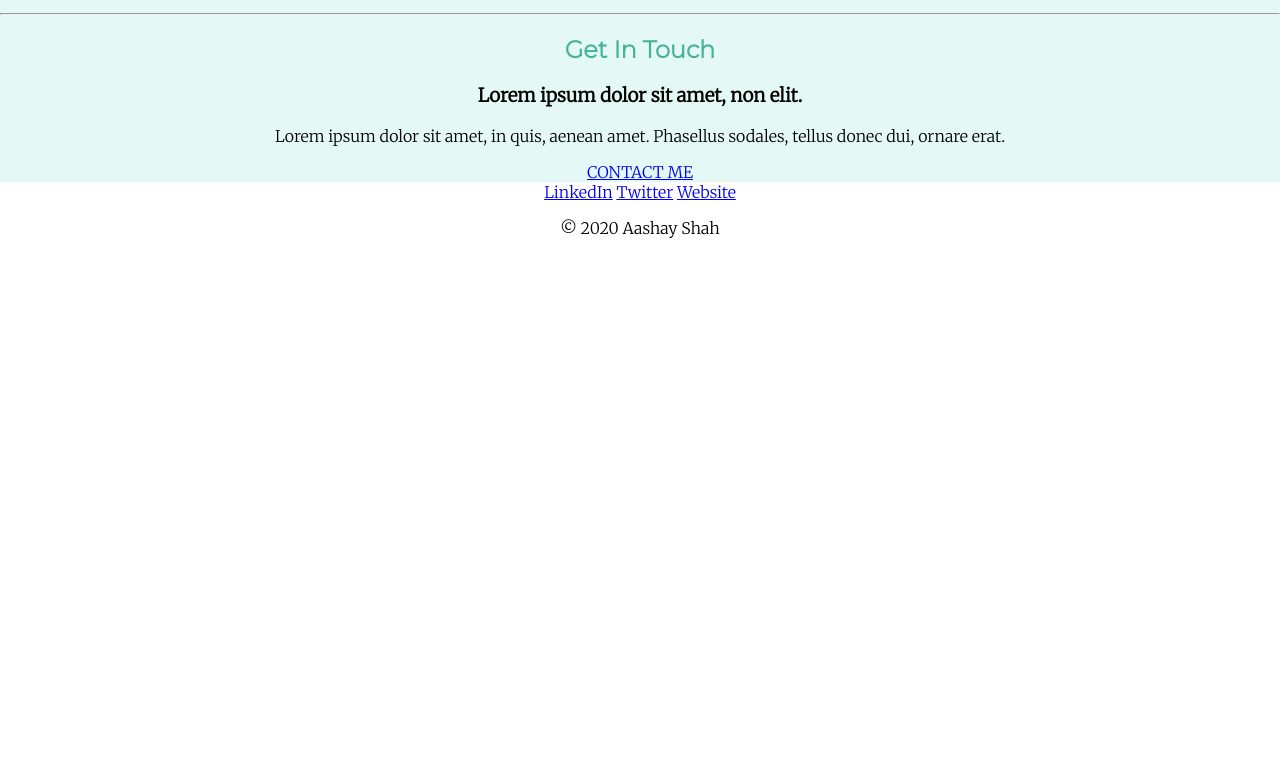
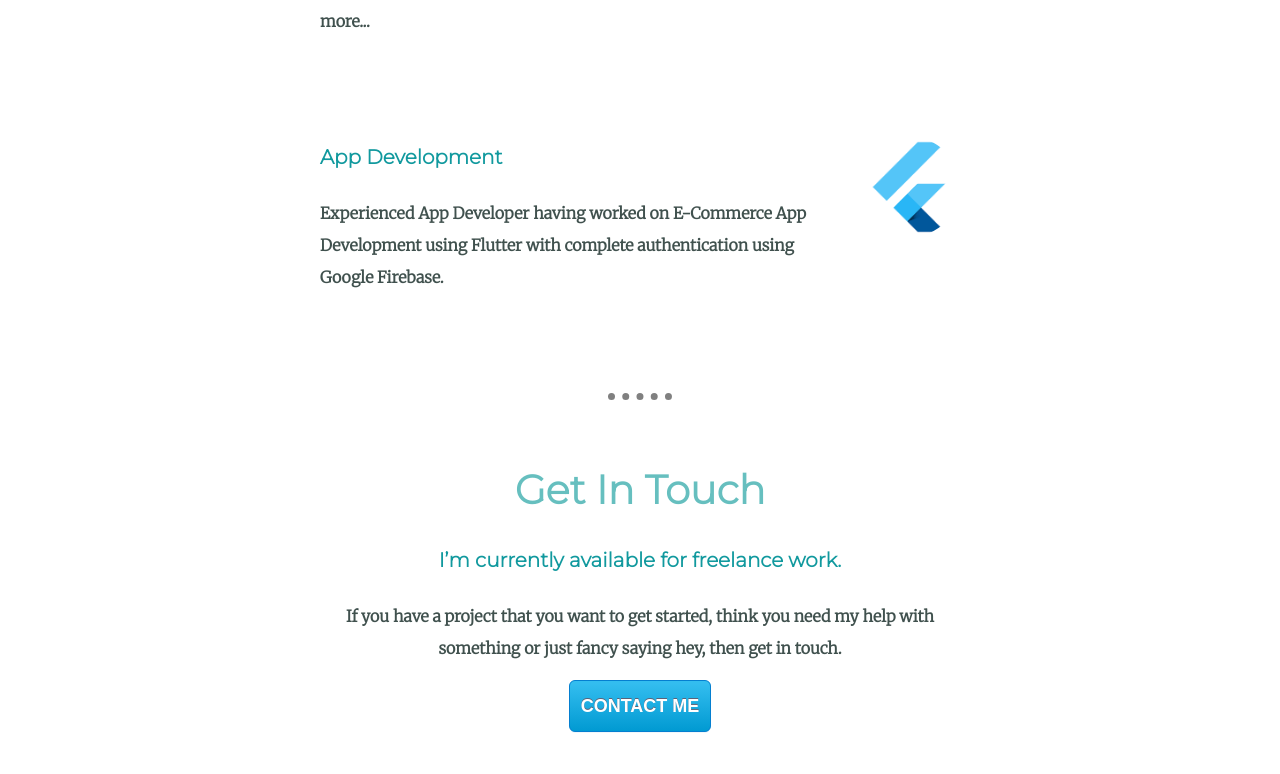
Before and after one commit to vyom18/Aashay-Shah, a plain HTML site: page index.html in a window 1280 px wide. Shown: the part 1442-2216 px from the top of the page. Before the commit the page ends 1696 px from the top, so only its background shows below. Drawn offline with Linux system fonts and the light colour scheme.

Commit message:
Styling Done

```diff
--- a/css/style.css
+++ b/css/style.css
@@ -1,33 +1,92 @@
-body{
+body {
   margin: 0;
   text-align: center;
   font-family: 'Merriweather', serif;
 }
 
-h1{
+h1 {
   margin-top: 0;
+  margin-bottom: 0;
   font-family: 'Sacramento', cursive;
   font-size: 80px;
+  color: #66BFBF;
 }
 
-h2{
+h2 {
   font-family: 'Montserrat', sans-serif;
-  color: #45B29A;
+  font-size: 40px;
+  color: #66BFBF;
+  margin-bottom: 10px;
 }
 
-.top-container{
+h3 {
+  font-family: 'Montserrat', sans-serif;
+  font-size: 20px;
+  color: #11999E;
+  margin-top: 10px;
+}
+
+a {
+  font-family: 'Montserrat', sans-serif;
+  font-size: 20px;
+  color: #11999E;
+  margin: auto 10px;
+}
+
+p {
+  color: #40514E;
+  font-weight: bold;
+}
+
+hr {
+  border-style: none;
+  border-top-style: dotted;
+  border-color: grey;
+  border-width: 7px;
+  margin: 50px auto;
+  width: 5%
+}
+
+.profile {
+  width: 50%;
+  margin: 0 auto;
+  line-height: 2;
+}
+
+.skill-row {
+  width: 50%;
+  margin: 100px auto;
+  text-align: left;
+  line-height: 2;
+}
+
+.contact-me {
+  width: 50%;
+  margin: 0 auto;
+  line-height: 2;
+}
+
+.top-container {
   background-color: #E4F9F5;
   position: relative;
   padding-top: 75px;
 }
 
-.middle-container{
+.middle-container {
+  position: relative;
+  padding-top: 50px;
+  padding-bottom: 50px;
+}
+
+.bottom-container {
   background-color: #E4F9F5;
   position: relative;
-  padding-top: 75px;
+  padding-top: 25px;
+  margin-bottom: 0;
+  overflow: hidden;
 }
 
-.top-cloud{
+.top-cloud {
   background-color: #E4F9F5;
   height: 100px;
   width: 150px;
@@ -36,7 +95,7 @@ h2{
   top: 50px;
 }
 
-.bottom-cloud{
+.bottom-cloud {
   background-color: #E4F9F5;
   height: 100px;
   width: 150px;
@@ -45,17 +104,69 @@ h2{
   left: 200px;
 }
 
-.profile-picture{
+.profile-picture {
   border-radius: 100%;
 }
 
-.python-image{
+.python-image {
   height: 100px;
   width: 100px;
+  float: left;
+  margin-right: 30px;
 }
 
-.flutter-image{
+.flutter-image {
   border-radius: 100%;
   height: 100px;
   width: 100px;
+  float: right;
+  margin-left: 30px;
 }
+
+.btn {
+  -moz-box-shadow: 0 1px 0 0 #f0f7fa;
+  -webkit-box-shadow: 0 1px 0 0 #f0f7fa;
+  box-shadow: 0 1px 0 0 #f0f7fa;
+  background: -webkit-gradient(linear, left top, left bottom, color-stop(0.05, #33bdef), color-stop(1, #019ad2));
+  background: -moz-linear-gradient(center top, #33bdef 5%, #019ad2 100%);
+  filter: progid:DXImageTransform.Microsoft.gradient(startColorstr='#33bdef', endColorstr='#019ad2');
+  background-color: #33bdef;
+  -webkit-border-top-left-radius: 6px;
+  -moz-border-radius-topleft: 6px;
+  border-top-left-radius: 6px;
+  -webkit-border-top-right-radius: 6px;
+  -moz-border-radius-topright: 6px;
+  border-top-right-radius: 6px;
+  -webkit-border-bottom-right-radius: 6px;
+  -moz-border-radius-bottomright: 6px;
+  border-bottom-right-radius: 6px;
+  -webkit-border-bottom-left-radius: 6px;
+  -moz-border-radius-bottomleft: 6px;
+  border-bottom-left-radius: 6px;
+  text-indent: 0;
+  border: 1px solid #057fd0;
+  display: inline-block;
+  color: #ffffff;
+  font-family: arial;
+  font-size: 18px;
+  font-weight: bold;
+  font-style: normal;
+  height: 50px;
+  line-height: 50px;
+  width: 140px;
+  text-decoration: none;
+  text-align: center;
+  text-shadow: 0 -1px 0 #5b6178;
+}
+
+.btn:hover {
+  background: -webkit-gradient(linear, left top, left bottom, color-stop(0.05, #019ad2), color-stop(1, #33bdef));
+  background: -moz-linear-gradient(center top, #019ad2 5%, #33bdef 100%);
+  filter: progid:DXImageTransform.Microsoft.gradient(startColorstr='#019ad2', endColorstr='#33bdef');
+  background-color: #019ad2;
+}
+
+.btn:active {
+  position: relative;
+  top: 1px;
+}
--- a/index.html
+++ b/index.html
@@ -13,7 +13,7 @@
   <div class="top-container">
     <img class="top-cloud" src="https://freesvg.org/img/Happy_Cloud.png" alt="Cloud-Image">
     <h1>Aashay Shah</h1>
-    <p>Software Developer</p>
+    <h2>Software Developer</h2>
     <img class="bottom-cloud" src="https://freesvg.org/img/Happy_Cloud.png" alt="Cloud-Image">
     <img class="mountain" src="http://seanhalpin.io/assets/img/content/home/masthead/land.svg" alt="Mountain-Image">
   </div>
@@ -24,7 +24,6 @@
       <p>I am a Software Developer, based in Mumbai. I have a passion for Software Design and Development and love to create for web and mobile devices.</p>
     </div>
     <hr>
-    <div class="skills">
     <h2>My Skills.</h2>
     <div class="skill-row">
       <img class="python-image" src="images/python.png" alt="Python Programming">
@@ -36,21 +35,20 @@
       <h3>App Development</h3>
       <p>Experienced App Developer having worked on E-Commerce App Development using Flutter with complete authentication using Google Firebase.</p>
     </div>
-    </div>
     <hr>
     <div class="contact-me">
       <h2>Get In Touch</h2>
-      <h3>Lorem ipsum dolor sit amet, non elit.</h3>
-      <p>Lorem ipsum dolor sit amet, in quis, aenean amet. Phasellus sodales, tellus donec dui, ornare erat.</p>
+      <h3>I’m currently available for freelance work.</h3>
+      <p>If you have a project that you want to get started, think you need my help with something or just fancy saying hey, then get in touch.</p>
       <a class="btn" href="mailto:aashay.shah@somaiya.edu">CONTACT ME</a>
     </div>
   </div>
 
 
   <div class="bottom-container">
-    <a class="footer-link" href="https://www.linkedin.com/">LinkedIn</a>
-    <a class="footer-link" href="https://twitter.com/">Twitter</a>
-    <a class="footer-link" href="https://www.appbrewery.co/">Website</a>
+    <a class="footer-link" href="https://www.linkedin.com/in/aashay-shah-5b236215b/">LinkedIn</a>
+    <a class="footer-link" href="https://github.com/aashayshah160499">Github</a>
+    <a class="footer-link" href="https://www.hackerrank.com/aashay_shah">Hackerrank</a>
     <p>© 2020 Aashay Shah</p>
   </div>
 
```
Lines whose indentation alone changed are shown as unchanged.
